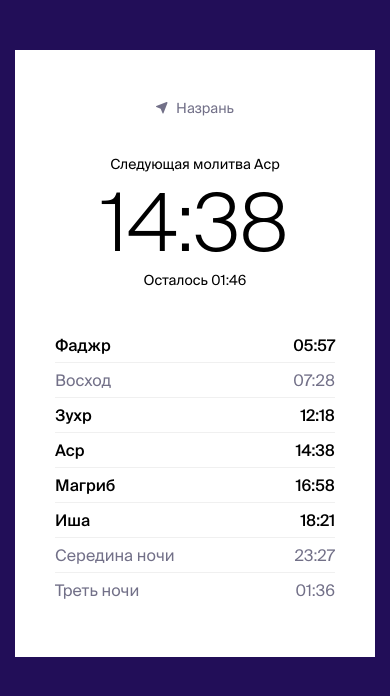
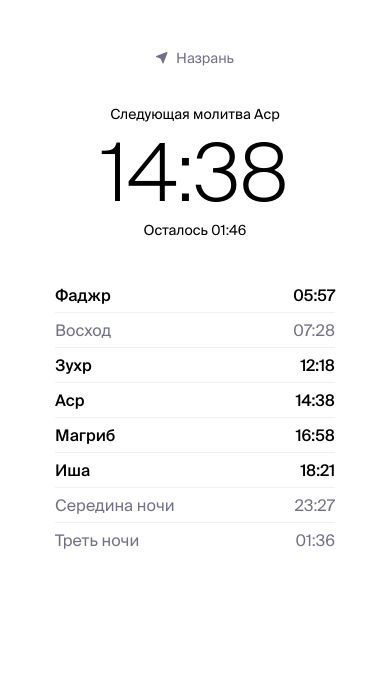
Before and after one commit to timurziev/asr, a Vue app: page / in a window 390 px wide. Shown: the top 696 px of the page. Built offline with nearby package versions, Linux system fonts and the light colour scheme.

Commit message:
remove margins on mobiles

```diff
--- a/index.html
+++ b/index.html
@@ -4,9 +4,6 @@
     <meta charset="UTF-8">
     <link rel="icon" type="image/svg+xml" href="/vite.svg">
     <meta name="viewport" content="width=device-width, initial-scale=1.0">
-<!--    <link rel="preconnect" href="https://fonts.googleapis.com">-->
-<!--    <link rel="preconnect" href="https://fonts.gstatic.com" crossorigin>-->
-<!--    <link href="https://fonts.googleapis.com/css2?family=Roboto:wght@300;400;500&display=swap" rel="stylesheet">-->
     <title>Asr</title>
 </head>
 <body>
--- a/src/App.vue
+++ b/src/App.vue
@@ -34,6 +34,11 @@
   color: #000000;
   padding: 50px 40px;
 
+  @media (max-width: 500px) {
+    margin-top: 0;
+    margin-bottom: 0;
+  }
+
   .location {
     margin-bottom: 40px;
   }
--- a/src/style.css
+++ b/src/style.css
@@ -3,6 +3,12 @@
   font-family: "Suisse Intl", sans-serif;
   background-color: #220E58;
   color: #ffffff;
+}
+
+@media (max-width: 500px) {
+  body {
+    background-color: #ffffff;
+  }
 }
 
 @font-face {
```
Also changed, not shown: 1 other file (tests, documents, lock files or other folders).
